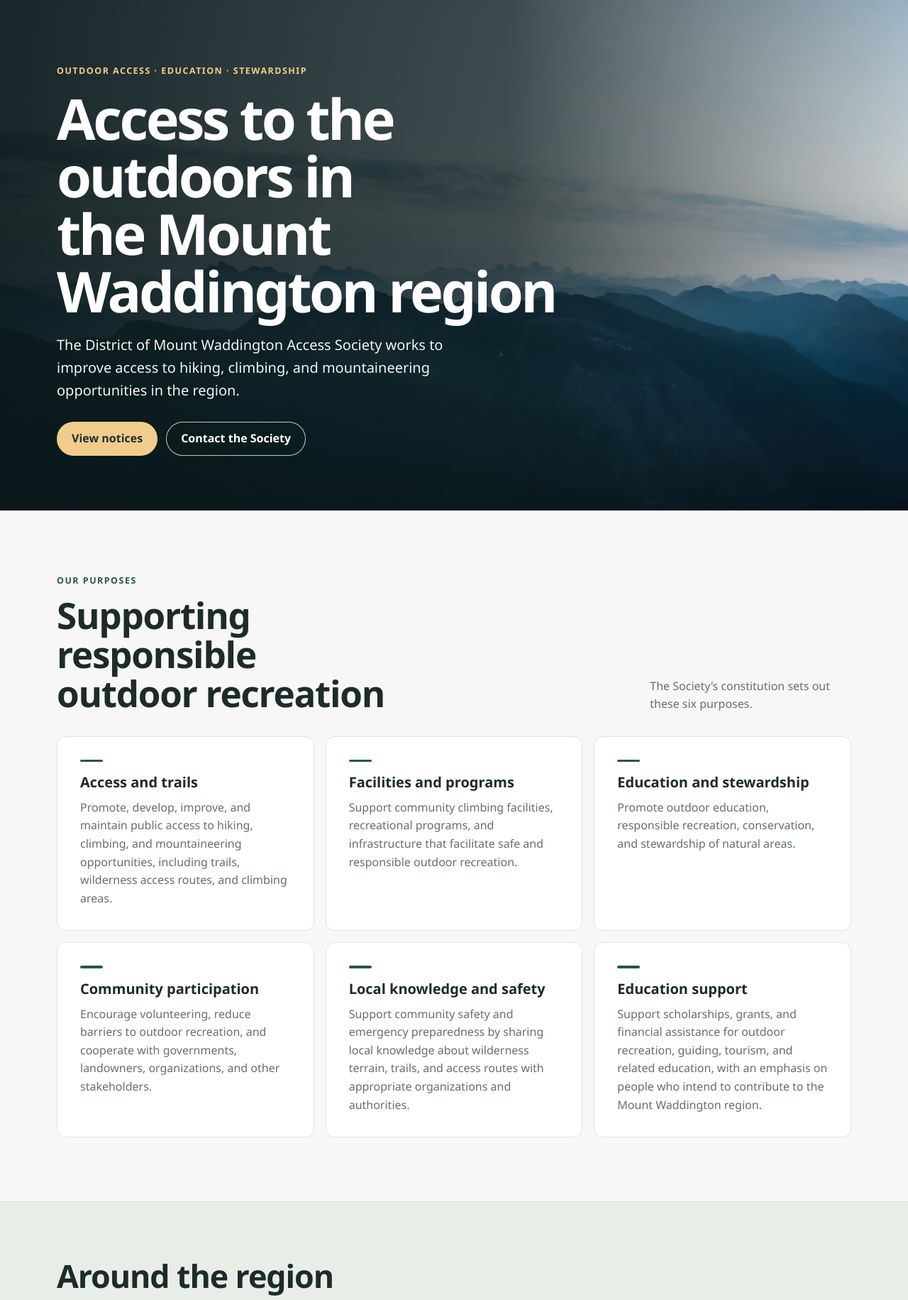
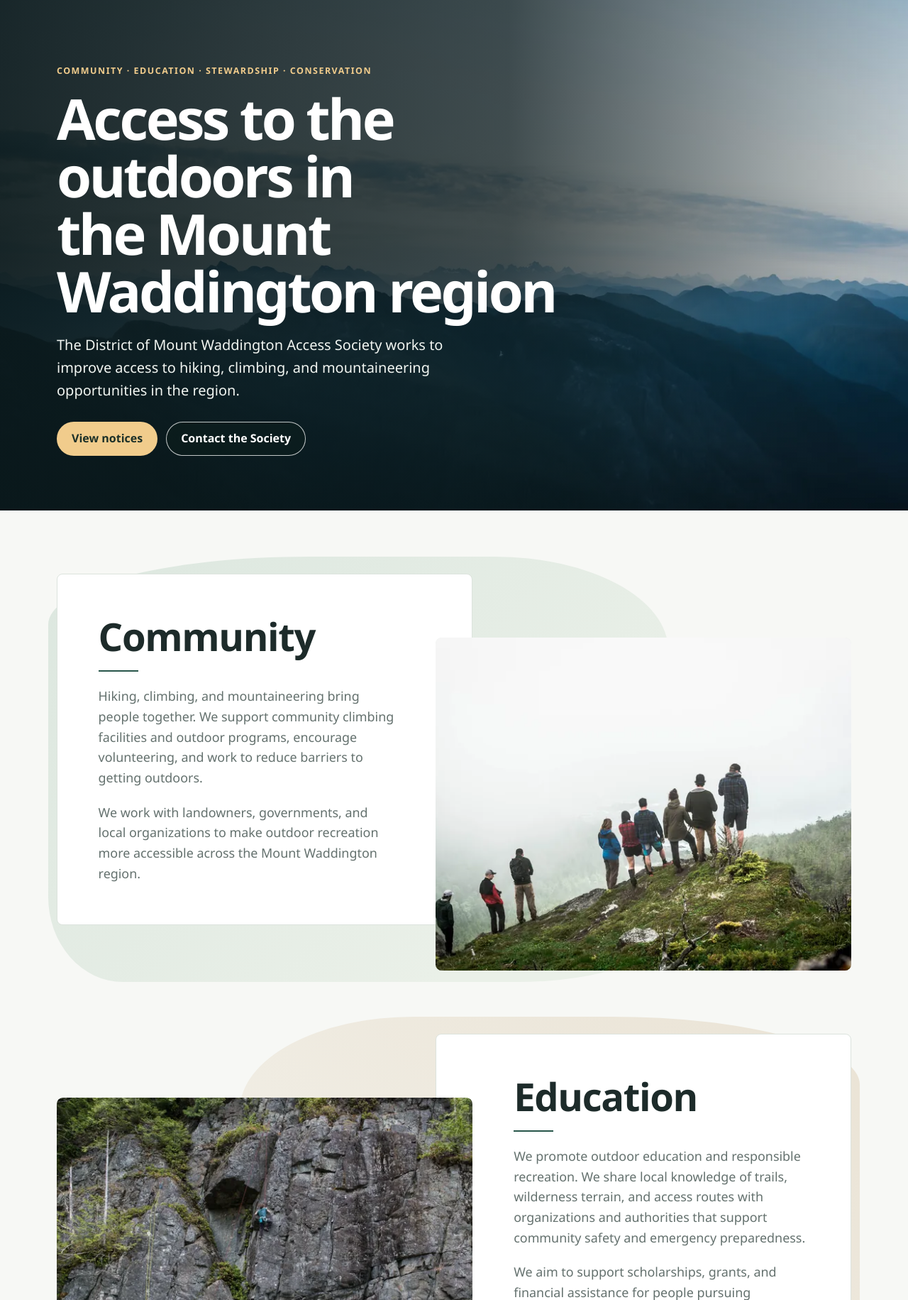
Before and after one commit to trevorjharder/DMWAS, a Flask app: page /about in a window 1280 px wide. Shown: the part 103-1934 px from the top of the page at 71% size. Run offline with Flask 3, Linux system fonts and the light colour scheme; some libraries are stand-ins or nearby versions.

Commit message:
About page facelift2

```diff
--- a/static/styles.css
+++ b/static/styles.css
@@ -279,28 +279,77 @@ h3 {
 .about-hero__actions a:focus-visible {
   outline-color: white;
 }
-.about-purposes {
-  padding-block: clamp(3.5rem, 7vw, 6rem);
+.about-pillars {
+  display: grid;
+  gap: clamp(3rem, 7vw, 6.5rem);
+  padding-block: clamp(3rem, 7vw, 6.5rem);
 }
-.about-purposes__heading {
-  display: flex;
-  flex-wrap: wrap;
-  align-items: end;
-  justify-content: space-between;
-  gap: 1rem 2rem;
-  margin-bottom: 2rem;
+.about-pillar {
+  --pillar-overlap: clamp(1.75rem, 4vw, 3.75rem);
+  --pillar-inset: clamp(1.5rem, 4.5vw, 4rem);
+  position: relative;
+  isolation: isolate;
+  display: grid;
+  grid-template-columns: minmax(0, 1fr) var(--pillar-overlap) minmax(0, 1fr);
+  align-items: start;
 }
-.about-purposes__heading h2 {
-  max-width: 19ch;
-  margin-bottom: 0;
-  font-size: clamp(2rem, 4vw, 3.4rem);
+.about-pillar::before {
+  position: absolute;
+  z-index: -1;
+  inset: -1.5rem 23% -1rem -0.75rem;
+  border-radius: 42% 28% 24% 12% / 16% 22% 13% 20%;
+  background: linear-gradient(135deg, #dce7df, #eaf0e8 78%);
+  content: "";
+}
+.about-pillar:nth-child(even)::before {
+  inset-inline: 23% -0.75rem;
+  border-radius: 28% 40% 12% 24% / 22% 16% 20% 13%;
+  background: linear-gradient(225deg, #eae3d5, #f1eee5 78%);
+}
+.about-pillar__content {
+  grid-area: 1 / 1 / 2 / 3;
+  padding: var(--pillar-inset);
+  padding-inline-end: calc(var(--pillar-inset) + var(--pillar-overlap));
+  border: 1px solid var(--line);
+  border-radius: 0.5rem;
+  background: var(--surface);
+}
+.about-pillar:nth-child(even) .about-pillar__content {
+  grid-column: 2 / 4;
+  padding-inline: calc(var(--pillar-inset) + var(--pillar-overlap)) var(--pillar-inset);
+}
+.about-pillar__content h2 {
+  margin: 0;
+  font-size: clamp(2rem, 4.3vw, 3.4rem);
   line-height: 1.08;
-  text-wrap: balance;
 }
-.about-purposes__heading > p {
-  max-width: 31ch;
-  margin: 0;
+.about-pillar__content h2::after {
+  display: block;
+  width: 3.5rem;
+  height: 2px;
+  margin-top: 1.15rem;
+  background: var(--forest);
+  content: "";
+}
+.about-pillar__content p {
+  margin: 1.25rem 0 0;
   color: var(--muted);
+  font-size: clamp(1rem, 1.4vw, 1.125rem);
+}
+.about-pillar__photo {
+  z-index: 1;
+  grid-area: 1 / 2 / 2 / 4;
+  display: block;
+  width: 100%;
+  aspect-ratio: 5 / 4;
+  margin-top: clamp(2.75rem, 7vw, 6rem);
+  border-radius: 0.55rem;
+  background: var(--sand);
+  object-fit: cover;
+  object-position: center 64%;
+}
+.about-pillar:nth-child(even) .about-pillar__photo {
+  grid-column: 1 / 3;
 }
 .about-gallery {
   border-top: 1px solid var(--line);
@@ -315,7 +364,7 @@ h3 {
 }
 .about-gallery__grid {
   display: grid;
-  grid-template-columns: repeat(4, minmax(0, 1fr));
+  grid-template-columns: repeat(3, minmax(0, 1fr));
   gap: clamp(0.65rem, 1.5vw, 1.15rem);
   margin: 0;
   padding: 0;
@@ -630,32 +679,6 @@ h3 {
   background: #fff2f0;
   color: #7d2721;
 }
-.purpose-grid {
-  display: grid;
-  grid-template-columns: repeat(auto-fit, minmax(min(100%, 17rem), 1fr));
-  gap: 1rem;
-}
-.purpose-card {
-  padding: clamp(1.35rem, 3vw, 2rem);
-  border: 1px solid var(--line);
-  border-radius: 0.75rem;
-  background: var(--surface);
-}
-.purpose-card::before {
-  display: block;
-  width: 2rem;
-  height: 0.2rem;
-  margin-bottom: 1.1rem;
-  border-radius: 1rem;
-  background: var(--forest);
-  content: "";
-}
-.purpose-card h3 {
-  font-size: 1.25rem;
-}
-.purpose-card p {
-  margin-top: 0.65rem;
-}
 .contact-card,
 .auth-card,
 .request-card {
@@ -664,7 +687,6 @@ h3 {
   border-radius: 0.75rem;
   background: var(--surface);
 }
-.purpose-card p,
 .page-heading > p:not(.eyebrow) {
   margin-bottom: 0;
   color: var(--muted);
@@ -1033,8 +1055,20 @@ h3 {
   .about-hero h1 {
     font-size: clamp(2.15rem, 8.7vw, 3.75rem);
   }
-  .about-purposes__heading h2 {
-    font-size: clamp(1.75rem, 5.5vw, 2.5rem);
+  .about-pillar {
+    grid-template-columns: minmax(0, 1fr);
+    gap: 0.75rem;
+  }
+  .about-pillar .about-pillar__content,
+  .about-pillar:nth-child(even) .about-pillar__content {
+    grid-area: auto;
+    padding: var(--pillar-inset);
+  }
+  .about-pillar .about-pillar__photo,
+  .about-pillar:nth-child(even) .about-pillar__photo {
+    grid-area: auto;
+    aspect-ratio: 4 / 3;
+    margin-top: 0;
   }
   .hub-welcome {
     align-items: flex-start;
--- a/templates/about.html
+++ b/templates/about.html
@@ -1,4 +1,18 @@
 {% extends "base.html" %}
+
+{% macro pillar_photo(name, description, thumbnail_width=720, photo_width=1600) %}
+  <img
+    class="about-pillar__photo"
+    src="{{ url_for('static', filename='about/' ~ name ~ '.webp') }}"
+    srcset="{{ url_for('static', filename='about/' ~ name ~ '-thumb.webp') }} {{ thumbnail_width }}w,
+            {{ url_for('static', filename='about/' ~ name ~ '.webp') }} {{ photo_width }}w"
+    sizes="(max-width: 760px) calc(100vw - 40px), (max-width: 1160px) 50vw, 600px"
+    alt="{{ description }}"
+    loading="lazy"
+    decoding="async"
+  />
+{% endmacro %}
+
 {% block content %}
 <section class="about-hero" aria-labelledby="about-heading">
   <picture class="about-hero__photo">
@@ -18,7 +32,7 @@
     />
   </picture>
   <div class="about-hero__inner">
-    <p class="eyebrow">Outdoor access · Education · Stewardship</p>
+    <p class="eyebrow">Community · Education · Stewardship · Conservation</p>
     <h1 id="about-heading">Access to the outdoors in the Mount Waddington region</h1>
     <p class="about-hero__intro">
       The District of Mount Waddington Access Society works to improve access to
@@ -31,62 +45,64 @@
   </div>
 </section>
 
-<section class="content-section about-purposes" aria-labelledby="purposes-heading">
-  <header class="about-purposes__heading">
-    <div>
-      <p class="eyebrow">Our purposes</p>
-      <h2 id="purposes-heading">Supporting responsible outdoor recreation</h2>
+<section class="content-section about-pillars" aria-label="Society pillars">
+  <article class="about-pillar" aria-labelledby="community-heading">
+    <div class="about-pillar__content">
+      <h2 id="community-heading">Community</h2>
+      <p>
+        Hiking, climbing, and mountaineering bring people together. We support
+        community climbing facilities and outdoor programs, encourage volunteering,
+        and work to reduce barriers to getting outdoors.
+      </p>
+      <p>
+        We work with landowners, governments, and local organizations to make
+        outdoor recreation more accessible across the Mount Waddington region.
+      </p>
     </div>
-    <p>The Society’s constitution sets out these six purposes.</p>
-  </header>
-  <div class="purpose-grid">
-    <article class="purpose-card">
-      <h3>Access and trails</h3>
+    {{ pillar_photo('mount-st-patrick-hikers', 'A group of hikers looks out from a foggy ridge on Mount St. Patrick') }}
+  </article>
+
+  <article class="about-pillar" aria-labelledby="education-heading">
+    <div class="about-pillar__content">
+      <h2 id="education-heading">Education</h2>
       <p>
-        Promote, develop, improve, and maintain public access to hiking,
-        climbing, and mountaineering opportunities, including trails, wilderness
-        access routes, and climbing areas.
+        We promote outdoor education and responsible recreation. We share local
+        knowledge of trails, wilderness terrain, and access routes with organizations
+        and authorities that support community safety and emergency preparedness.
       </p>
-    </article>
-    <article class="purpose-card">
-      <h3>Facilities and programs</h3>
       <p>
-        Support community climbing facilities, recreational programs, and
-        infrastructure that facilitate safe and responsible outdoor recreation.
+        We aim to support scholarships, grants, and financial assistance for people
+        pursuing education in outdoor recreation, guiding, tourism, and related fields,
+        especially those who plan to contribute to the region.
       </p>
-    </article>
-    <article class="purpose-card">
-      <h3>Education and stewardship</h3>
+    </div>
+    {{ pillar_photo('bauza-climbing', 'A roped climber on the rock face at Bauza with a group gathered below') }}
+  </article>
+
+  <article class="about-pillar" aria-labelledby="stewardship-heading">
+    <div class="about-pillar__content">
+      <h2 id="stewardship-heading">Stewardship</h2>
       <p>
-        Promote outdoor education, responsible recreation, conservation, and
-        stewardship of natural areas.
+        We work to develop, improve, and maintain public access to trails,
+        wilderness routes, and climbing areas. We support infrastructure that helps
+        people reach and use these places safely and responsibly.
       </p>
-    </article>
-    <article class="purpose-card">
-      <h3>Community participation</h3>
+    </div>
+    {{ pillar_photo('sutton-peak-lookout', 'Two hikers stand on a rocky lookout at Sutton Peak above layers of mountains') }}
+  </article>
+
+  <article class="about-pillar" aria-labelledby="conservation-heading">
+    <div class="about-pillar__content">
+      <h2 id="conservation-heading">Conservation</h2>
       <p>
-        Encourage volunteering, reduce barriers to outdoor recreation, and
-        cooperate with governments, landowners, organizations, and other
-        stakeholders.
+        We promote conservation of natural areas across the Mount Waddington region.
+        We encourage choices that protect the forests, alpine areas, and coastlines
+        people come to explore, from staying on established routes where possible
+        to giving wildlife space.
       </p>
-    </article>
-    <article class="purpose-card">
-      <h3>Local knowledge and safety</h3>
-      <p>
-        Support community safety and emergency preparedness by sharing local
-        knowledge about wilderness terrain, trails, and access routes with
-        appropriate organizations and authorities.
-      </p>
-    </article>
-    <article class="purpose-card">
-      <h3>Education support</h3>
-      <p>
-        Support scholarships, grants, and financial assistance for outdoor
-        recreation, guiding, tourism, and related education, with an emphasis on
-        people who intend to contribute to the Mount Waddington region.
-      </p>
-    </article>
-  </div>
+    </div>
+    {{ pillar_photo('mount-st-patrick-coast', 'Mist drifts over a forested headland and a rocky shoreline', 480, 1067) }}
+  </article>
 </section>
 
 <section class="about-gallery" aria-labelledby="gallery-heading">
@@ -100,7 +116,8 @@
       ('alpine-basin', 'Alpine basin', 'A hiker crosses a rock slope below jagged peaks'),
       ('rocky-summit', 'Rocky summit', 'Two people spread their arms at the top of a rocky spire'),
       ('sutton-peak-lookout', 'View from Sutton Peak', 'Two hikers stand on a rocky lookout above layers of mountains'),
-      ('sutton-peak-hiker', 'Hiking at Sutton Peak', 'A hiker with a backpack faces a steep mountain ridge')
+      ('sutton-peak-hiker', 'Hiking at Sutton Peak', 'A hiker with a backpack faces a steep mountain ridge'),
+      ('whiltilla', 'Whiltilla', 'A hiker raises both arms on a rocky ledge in the mist')
     ] %}
     <ul class="about-gallery__grid" role="list">
       {% for name, caption, description in photos %}
```
Also changed, not shown: static/about/whiltilla-thumb.webp (added), static/about/whiltilla.webp (added).
